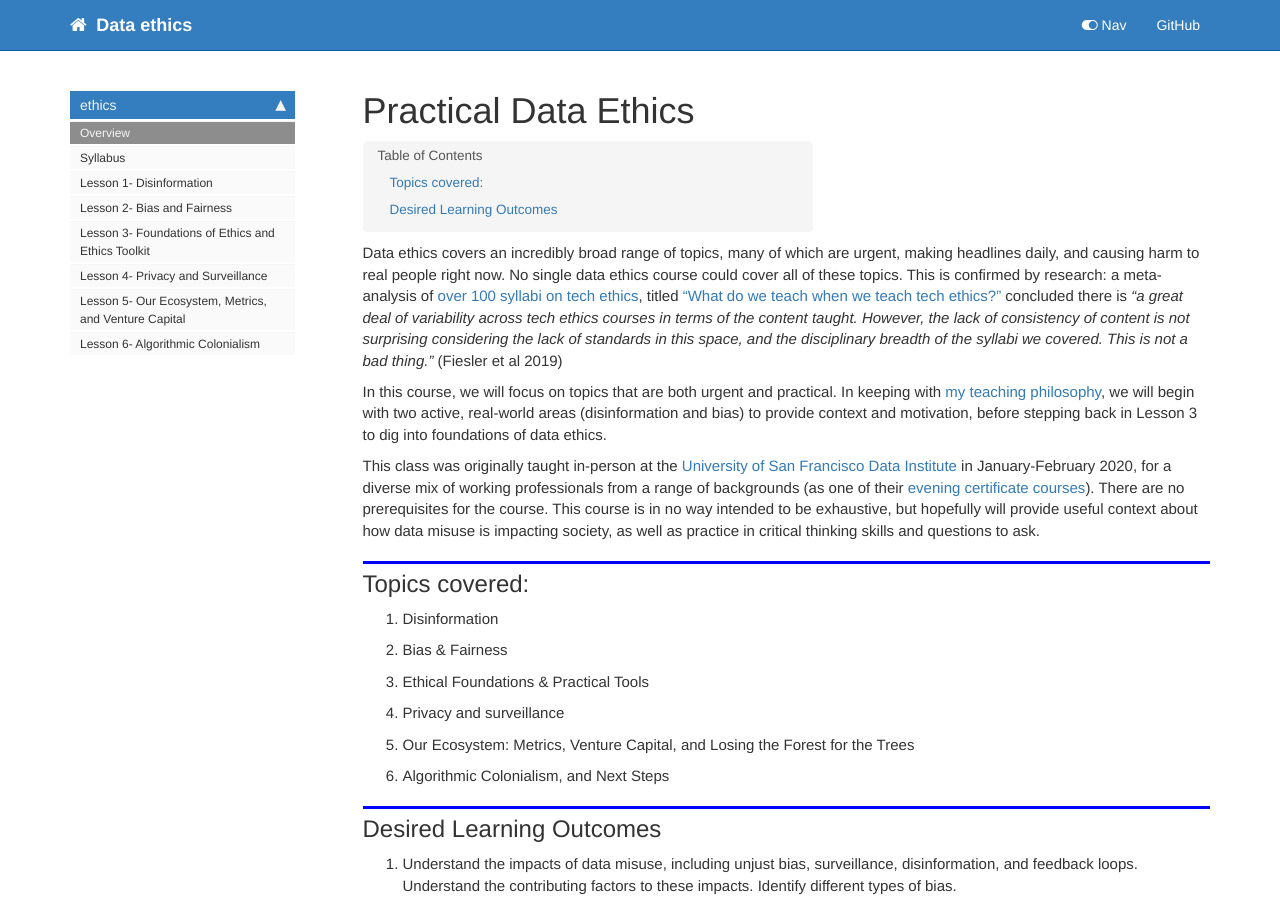
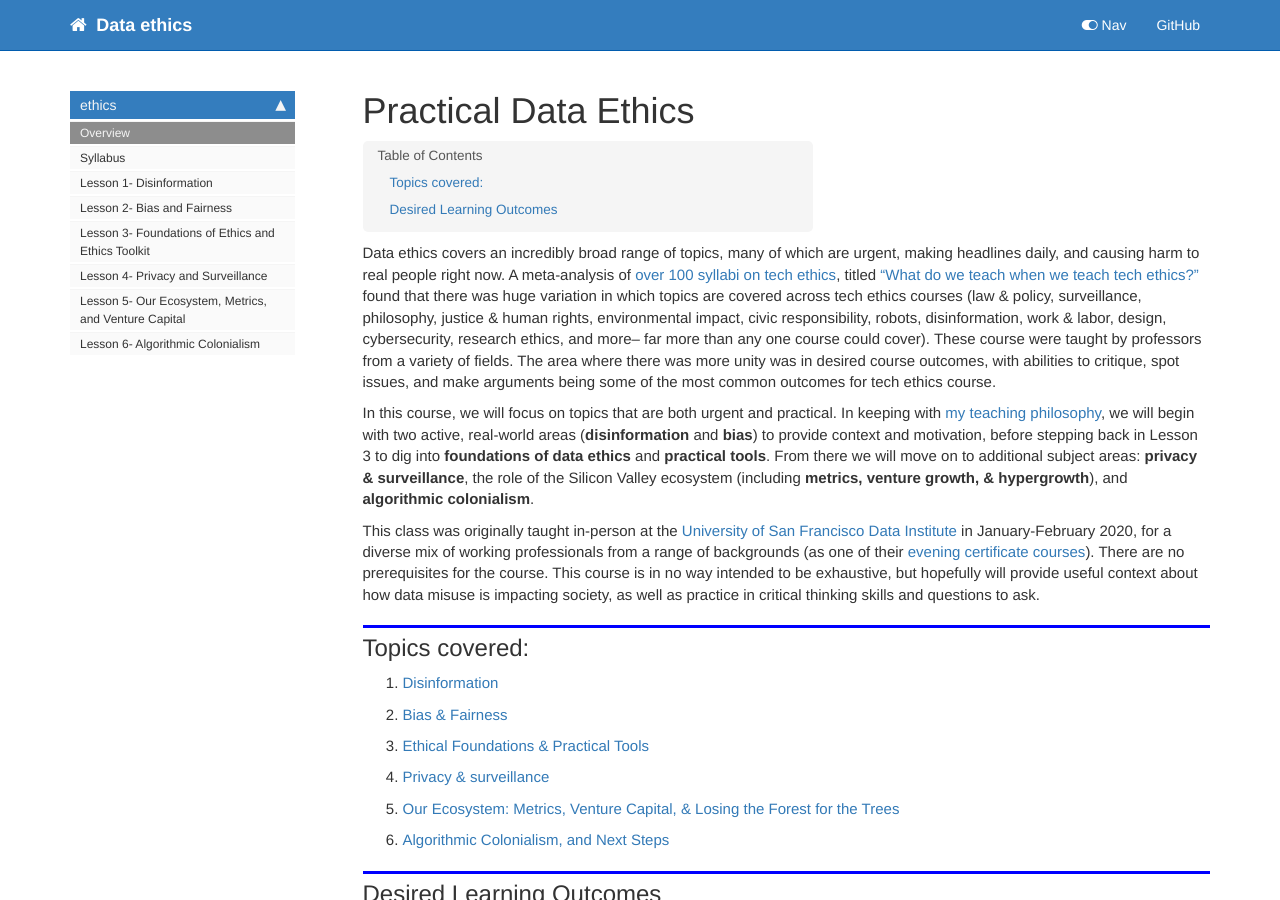
Before and after one commit to fastai/ethics.fast.ai, a Jekyll site: the page built from docs/index.md, in a window 1280 px wide and 900 px high. Built offline with Jekyll 4.4.1, drawn with Linux system fonts in a browser that asks for light colours; nearby versions of some CDN libraries; comment, search, counter and statistics services are not loaded.

Commit message:
updating index and syllabus

```diff
--- a/docs/index.md
+++ b/docs/index.md
@@ -2,20 +2,20 @@
 title: Practical Data Ethics
 ---
 
-Data ethics covers an incredibly broad range of topics, many of which are urgent, making headlines daily, and causing harm to real people right now. No single data ethics course could cover all of these topics.  This is confirmed by research: a meta-analysis of [over 100 syllabi on tech ethics](https://medium.com/@cfiesler/tech-ethics-curricula-a-collection-of-syllabi-3eedfb76be18), titled ["What do we teach when we teach tech ethics?"](https://cmci.colorado.edu/~cafi5706/SIGCSE2020_EthicsSyllabi.pdf) concluded there is *"a great deal of variability across tech ethics courses in terms of the content taught. However, the lack of consistency of content is not surprising considering the lack of standards in this space, and the disciplinary breadth of the syllabi we covered. This is not a bad thing."* (Fiesler et al 2019)
+Data ethics covers an incredibly broad range of topics, many of which are urgent, making headlines daily, and causing harm to real people right now. A meta-analysis of [over 100 syllabi on tech ethics](https://medium.com/@cfiesler/tech-ethics-curricula-a-collection-of-syllabi-3eedfb76be18), titled ["What do we teach when we teach tech ethics?"](https://cmci.colorado.edu/~cafi5706/SIGCSE2020_EthicsSyllabi.pdf) found that there was huge variation in which topics are covered across tech ethics courses (law & policy, surveillance, philosophy, justice & human rights, environmental impact, civic responsibility, robots, disinformation, work & labor, design, cybersecurity, research ethics, and more-- far more than any one course could cover).  These course were taught by professors from a variety of fields.  The area where there was more unity was in desired course outcomes, with abilities to critique, spot issues, and make arguments being some of the most common outcomes for tech ethics course.
 
-In this course, we will focus on topics that are both urgent and practical. In keeping with [my teaching philosophy](https://www.fast.ai/2016/10/08/teaching-philosophy/), we will begin with two active, real-world areas (disinformation and bias) to provide context and motivation, before stepping back in Lesson 3 to dig into foundations of data ethics.
+In this course, we will focus on topics that are both urgent and practical. In keeping with [my teaching philosophy](https://www.fast.ai/2016/10/08/teaching-philosophy/), we will begin with two active, real-world areas (**disinformation** and **bias**) to provide context and motivation, before stepping back in Lesson 3 to dig into **foundations of data ethics** and **practical tools**.  From there we will move on to additional subject areas: **privacy & surveillance**, the role of the Silicon Valley ecosystem (including **metrics, venture growth, & hypergrowth**), and **algorithmic colonialism**.
 
 This class was originally taught in-person at the [University of San Francisco Data Institute](https://www.usfca.edu/data-institute) in January-February 2020, for a diverse mix of working professionals from a range of backgrounds (as one of their [evening certificate courses](https://www.usfca.edu/data-institute/certificates)). There are no prerequisites for the course. This course is in no way intended to be exhaustive, but hopefully will provide useful context about how data misuse is impacting society, as well as practice in critical thinking skills and questions to ask.
 
 ## Topics covered:
 
-1. Disinformation
-2. Bias & Fairness
-3. Ethical Foundations & Practical Tools
-4. Privacy and surveillance
-5. Our Ecosystem: Metrics, Venture Capital, and Losing the Forest for the Trees
-6. Algorithmic Colonialism, and Next Steps
+1. [Disinformation](/syllabus/#lesson-1-disinformation)
+2. [Bias & Fairness](/syllabus/#lesson-2-bias--fairness)
+3. [Ethical Foundations & Practical Tools](/syllabus/#lesson-3-ethical-foundations--practical-tools)
+4. [Privacy & surveillance](/syllabus/#lesson-4-privacy-and-surveillance)
+5. [Our Ecosystem: Metrics, Venture Capital, & Losing the Forest for the Trees](/syllabus/#lesson-5-how-did-we-get-here-our-ecosystem)
+6. [Algorithmic Colonialism, and Next Steps](/syllabus/#lesson-6-algorithmic-colonialism-and-next-steps)
 
 ## Desired Learning Outcomes
 
```
Also changed, not shown: docs/syllabus.md (+5 -4 lines).
